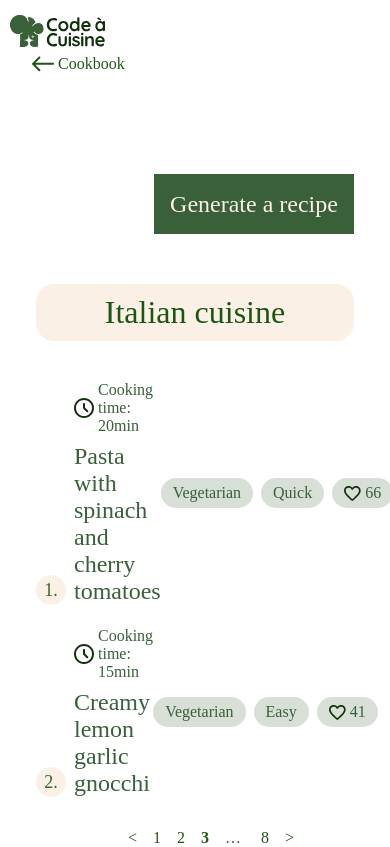
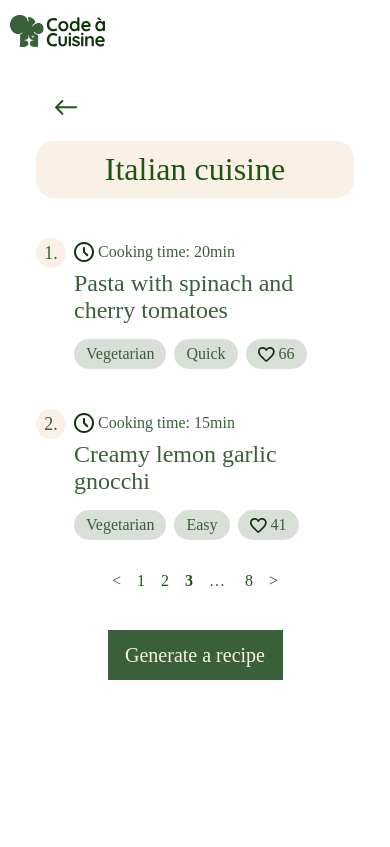
Before and after one commit to schebad1/code-a-cuisine, an Angular app: page /recipes in a window 390 px wide. Built offline with nearby package versions, Linux system fonts and the light colour scheme.

Commit message:
feat(recipes): finalize responsive layout

```diff
--- a/src/app/pages/recipes/recipes.component.html
+++ b/src/app/pages/recipes/recipes.component.html
@@ -109,7 +109,7 @@
     </div>
   </div>
 
-  <nav class="pagination" aria-label="Recipe pages">
+  <div class="pagination" aria-label="Recipe pages">
     <ul class="pagination__list">
       <li class="pagination__item pagination__item--control">
         <button
@@ -152,5 +152,11 @@
         </button>
       </li>
     </ul>
-  </nav>
+  </div>
+
+  <p class="preferences-cta preferences-cta-mobile">
+    <a routerLink="/generate-recipe" class="btn" role="button"
+      >Generate a recipe</a
+    >
+  </p>
 </main>
--- a/src/app/pages/recipes/recipes.component.scss
+++ b/src/app/pages/recipes/recipes.component.scss
@@ -1,7 +1,11 @@
 main {
-  height: calc(100vh - 136px);
+  height: calc(100vh - 154px);
   color: rgba(57, 96, 57, 1);
   padding: 36px;
+}
+
+.preferences-cta-mobile {
+  display: none !important;
 }
 
 .btn {
@@ -23,7 +27,6 @@ main {
 
 .preferences-cta {
   display: flex;
-  margin-top: 65px;
   justify-content: end;
 }
 
@@ -164,3 +167,59 @@ main {
 nav {
   padding-left: 32px;
 }
+
+@media (max-width: 770px) {
+  .recipe-card__top {
+    flex-direction: column;
+    align-items: flex-start;
+    gap: 15px;
+  }
+
+  .recipe-card__index__wrapper {
+    align-items: flex-start;
+  }
+
+  .recipe-card__wrapper {
+    margin-top: 4px;
+  }
+
+  .recipe-card__tags {
+    padding-left: 38px;
+  }
+
+  .preferences-cta {
+    display: none;
+  }
+
+  .recipe-card {
+    gap: 40px;
+  }
+
+  .preferences-cta-mobile {
+    display: flex !important;
+    justify-content: center;
+  }
+
+  .btn {
+    width: 175px;
+    height: 50px;
+    font-size: 20px;
+    margin-top: 40px;
+  }
+
+  .preferences__back-text {
+    display: none;
+  }
+
+  .preferences__back-link {
+    position: absolute;
+    top: 100px;
+    left: 55px;
+  }
+}
+
+@media (max-width: 550px) {
+  main {
+    height: calc(100vh - 55px);
+  }
+}
```
